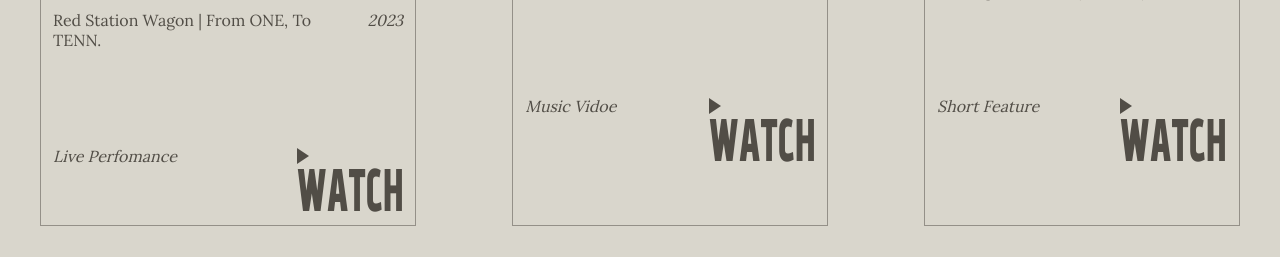
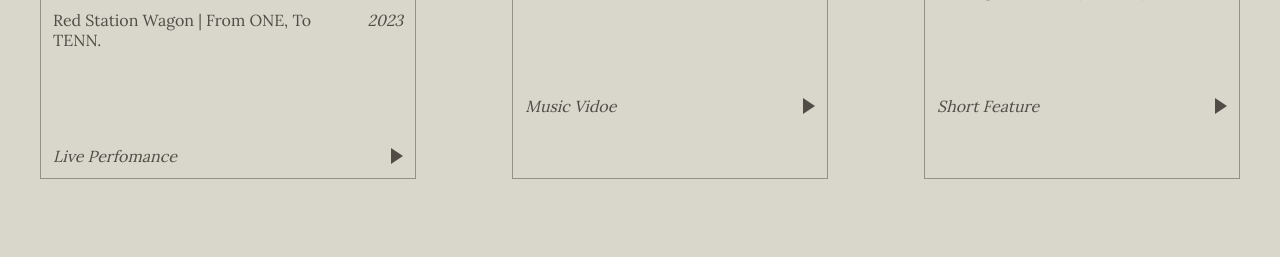
Before and after one commit to JustBro/site-1, a Nuxt app: page /main in a window 1280 px wide. Shown: the part 4590-4847 px from the top of the page. Built offline with nearby package versions, Linux system fonts and the light colour scheme.

Commit message:
did videos section

```diff
--- a/assets/styles/blocks/videos.scss
+++ b/assets/styles/blocks/videos.scss
@@ -1,4 +1,8 @@
 .videos {
+  position: relative;
+  z-index: 1;
+  background-color: $bg-primary;
+
   &__wrapper {
     display: flex;
     flex-wrap: wrap;
@@ -21,15 +25,22 @@
 
     &:hover {
       .videos {
-        &__play {
-          .icon {
-            filter: opacity(0);
+        &__row {
+          &--bottom {
+            .icon {
+              filter: opacity(0);
+              transition-delay: 0s;
+            }
           }
         }
         &__video-wrapper {
           .icon {
             transform: translate(-50%, -50%) scale(1);
           }
+        }
+        &__letter {
+          bottom: 0;
+          filter: opacity(1);
         }
       }
     }
@@ -66,26 +77,51 @@
       }
     }
     &--bottom {
+      position: relative;
       margin-top: 96px;
 
       .icon {
+        position: absolute;
+        right: 0;
+        bottom: 0;
         width: 12px;
         height: 20px;
         color: $btn-text-normal;
+        transition-delay: 0.4s;
       }
     }
   }
-  &__play {
-    @include transition;
-  }
   &__watch {
+    position: absolute;
+    right: 0;
+    bottom: 8px;
     display: flex;
+    overflow: hidden;
     font-family: $font-primary;
     font-size: 40px;
     font-style: normal;
     font-weight: 800;
+    line-height: 30px;
     @include font-transform;
   }
   &__letter {
+    position: relative;
+    bottom: -30px;
+    filter: opacity(0);
+    @include transition;
+    transition-timing-function: cubic-bezier(0.56, 0.2, 0.4, 1.05);
+
+    &:nth-child(2) {
+      transition-delay: 0.05s;
+    }
+    &:nth-child(3) {
+      transition-delay: 0.1s;
+    }
+    &:nth-child(4) {
+      transition-delay: 0.15s;
+    }
+    &:nth-child(5) {
+      transition-delay: 0.2s;
+    }
   }
 }
--- a/components/Videos.vue
+++ b/components/Videos.vue
@@ -21,7 +21,6 @@
           </div>
           <div class="videos__row videos__row--bottom">
             <span> {{ videoInfo.type }} </span>
-            <div class="videos__play">
             <i class="icon icon--play"></i>
             <div class="videos__watch">
               <span class="videos__letter">W</span>
@@ -29,7 +28,6 @@
               <span class="videos__letter">T</span>
               <span class="videos__letter">C</span>
               <span class="videos__letter">H</span>
-              </div>
             </div>
           </div>
         </div>
```
Also changed, not shown: assets/styles/base/animations.scss (line endings or trailing spaces). Lines whose indentation alone changed are shown as unchanged.
